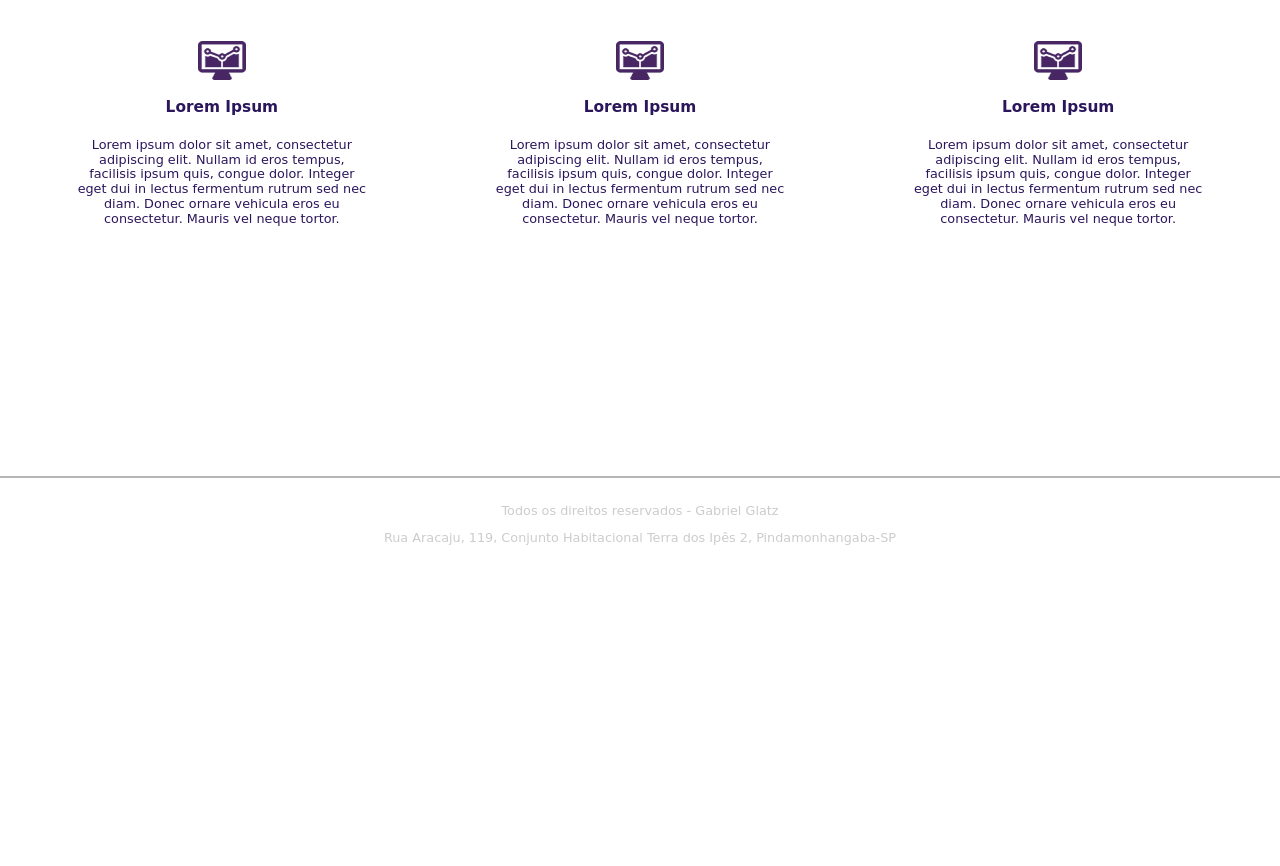
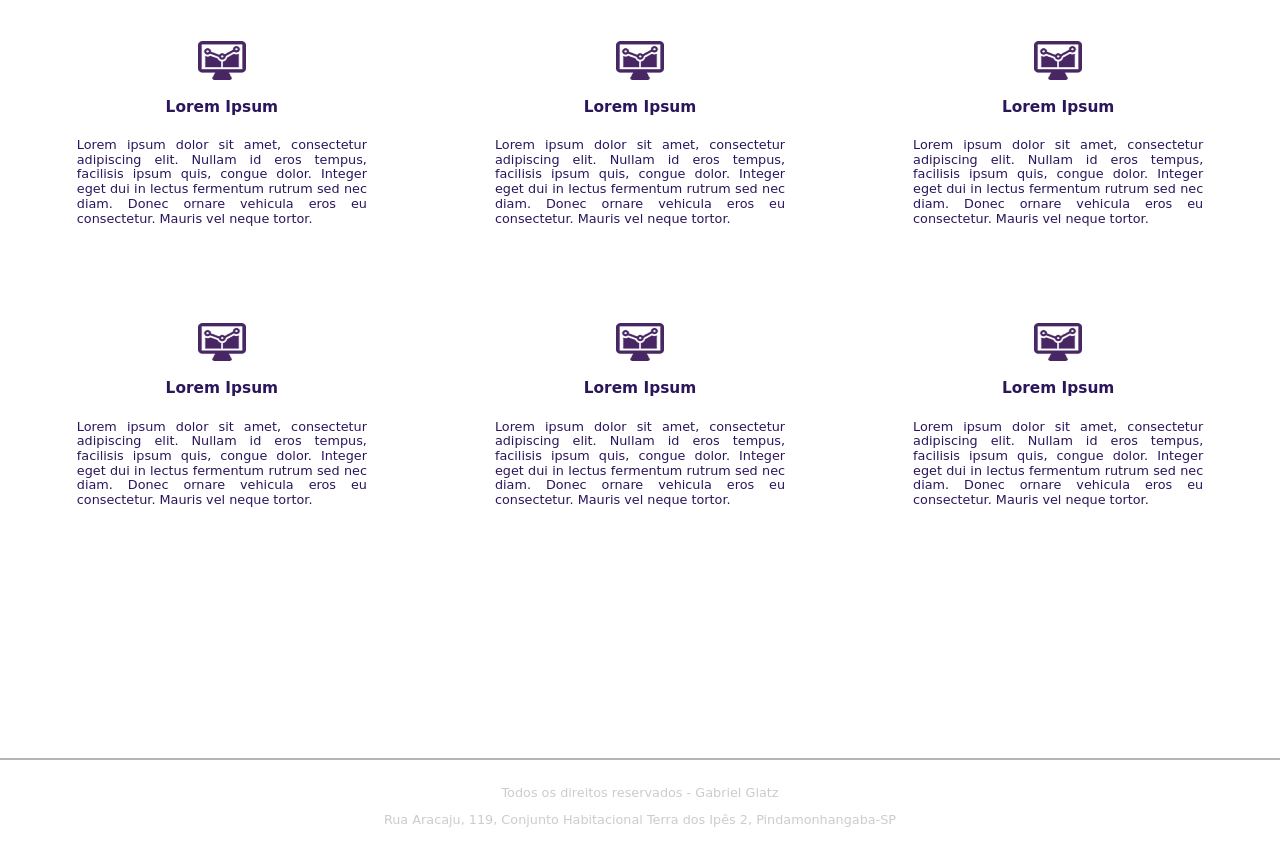
Before and after one commit to GaGlatz/landing_page_01, a website: page public/index.html in a window 1280 px wide. Shown: the part 939-1805 px from the top of the page. Before the commit the page ends 1569 px from the top, so only its background shows below. Drawn offline with Linux system fonts and the light colour scheme; a web font is replaced by a local one.

Commit message:
modificações basicas.

```diff
--- a/public/css/style.css
+++ b/public/css/style.css
@@ -166,6 +166,7 @@
 .box__content {
     width: 100%;
     font-family: 'Turret Road', cursive;
+    text-align: justify;
     color: #2b165c;
     padding: 0.5rem 1rem;
     font-size: 1rem;
--- a/public/index.html
+++ b/public/index.html
@@ -30,15 +30,15 @@
                 </div>
                 <div class="register__item">
                     <p>Nome *</p>
-                    <input type="text" placeholder="Nome Completo" class="register__input">
+                    <input type="text" placeholder="Nome Completo" class="register__input" required>
                 </div>
                 <div class="register__item">
                     <p>Email *</p>
-                    <input type="email" name="" id="" placeholder="Email" class="register__input">
+                    <input type="email" name="" id="" placeholder="Email" class="register__input" required>
                 </div>
                 <div class="register__item">
                     <p>Telefone *</p>
-                    <input type="tel" name="" id="" placeholder="Telefone" class="register__input">
+                    <input type="tel" name="" id="" placeholder="Telefone" class="register__input" required>
                 </div>
                 <div class="register__item">
                     <p>* Compos Obrigatórios!</p>
@@ -78,6 +78,21 @@
                 <p class="box__title">Lorem Ipsum</p>
                 <p class="box__content">Lorem ipsum dolor sit amet, consectetur adipiscing elit. Nullam id eros tempus, facilisis ipsum quis, congue dolor. Integer eget dui in lectus fermentum rutrum sed nec diam. Donec ornare vehicula eros eu consectetur. Mauris vel neque tortor.</p>
             </div>
+            <div class="advice__box">
+                <img src="/img/icon.png" alt="" class="box__image">
+                <p class="box__title">Lorem Ipsum</p>
+                <p class="box__content">Lorem ipsum dolor sit amet, consectetur adipiscing elit. Nullam id eros tempus, facilisis ipsum quis, congue dolor. Integer eget dui in lectus fermentum rutrum sed nec diam. Donec ornare vehicula eros eu consectetur. Mauris vel neque tortor.</p>
+            </div>
+            <div class="advice__box">
+                <img src="/img/icon.png" alt="" class="box__image">
+                <p class="box__title">Lorem Ipsum</p>
+                <p class="box__content">Lorem ipsum dolor sit amet, consectetur adipiscing elit. Nullam id eros tempus, facilisis ipsum quis, congue dolor. Integer eget dui in lectus fermentum rutrum sed nec diam. Donec ornare vehicula eros eu consectetur. Mauris vel neque tortor.</p>
+            </div>
+            <div class="advice__box">
+                <img src="/img/icon.png" alt="" class="box__image">
+                <p class="box__title">Lorem Ipsum</p>
+                <p class="box__content">Lorem ipsum dolor sit amet, consectetur adipiscing elit. Nullam id eros tempus, facilisis ipsum quis, congue dolor. Integer eget dui in lectus fermentum rutrum sed nec diam. Donec ornare vehicula eros eu consectetur. Mauris vel neque tortor.</p>
+            </div>
         </div>
     </div>
     <div class="footer">
```
